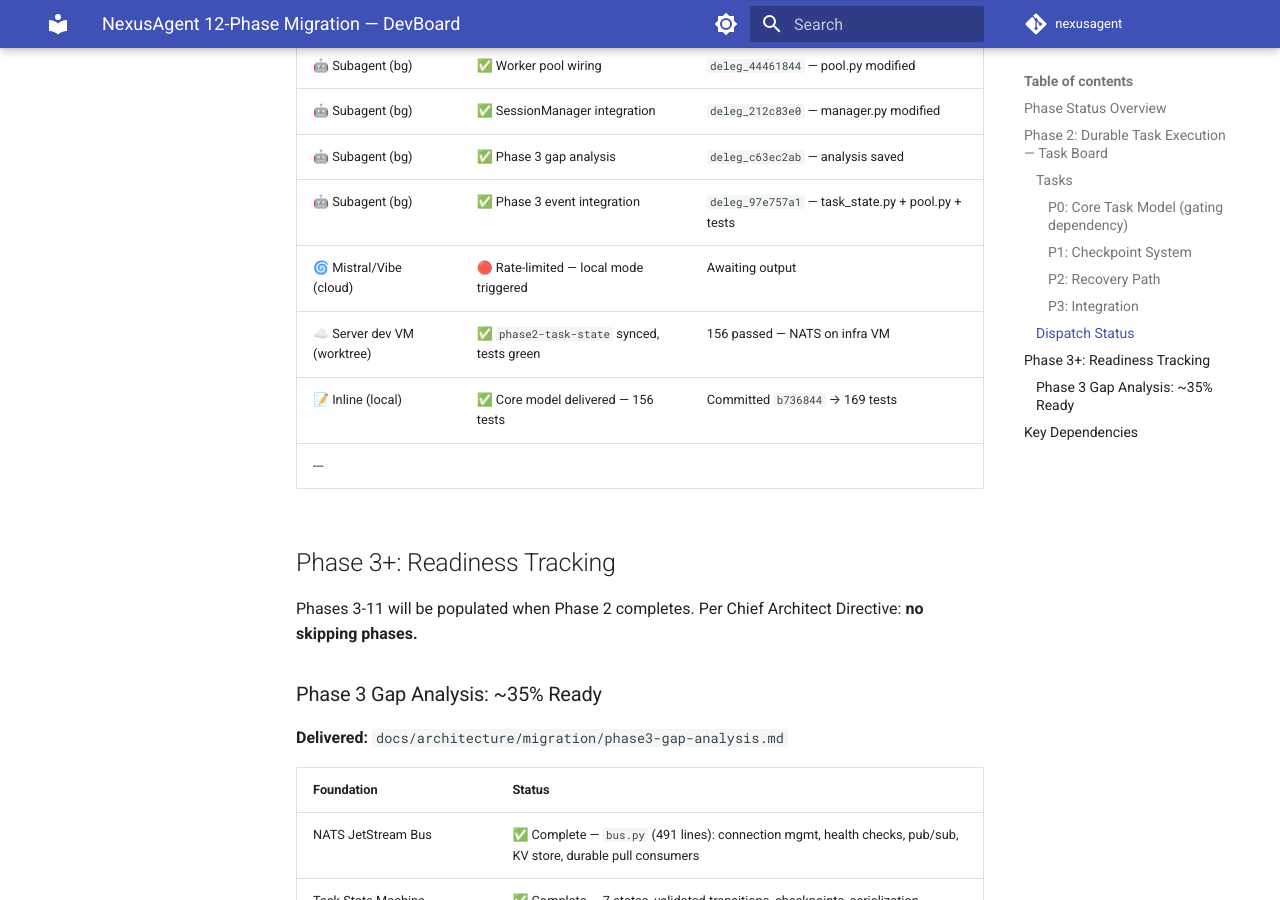
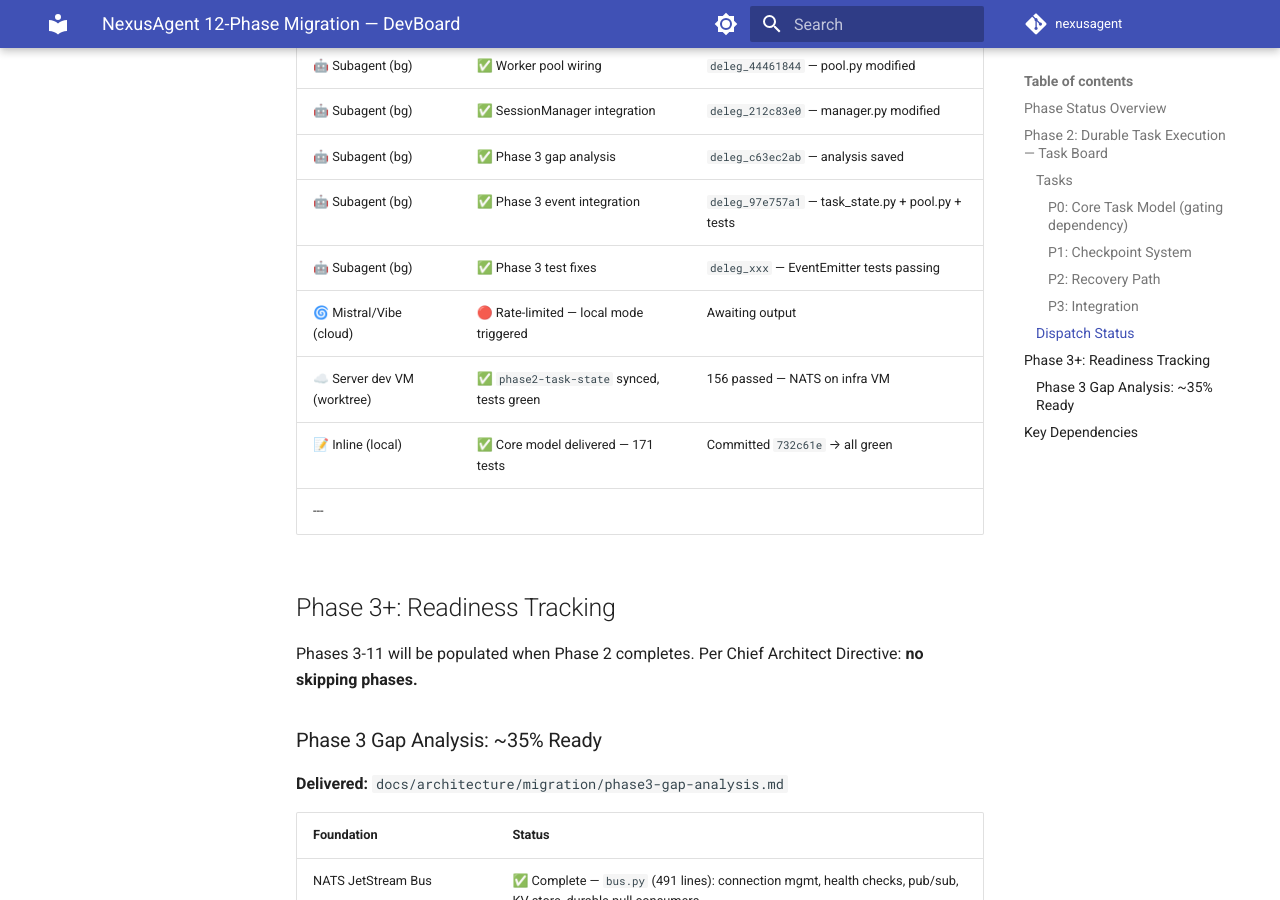
Before and after one commit to stephanos8926-lgtm/NexusAgent, an MkDocs documentation site: the page built from docs/devboard/README.md, in a window 1280 px wide and 900 px high, scrolled down 2852 px. Built offline with MkDocs 1.6.1 and Material for MkDocs 9.7.7, drawn with Linux system fonts in a browser that asks for light colours; comment, search, counter and statistics services are not loaded; the version menu is left out.

Commit message:
docs(devboard): Phase 3 event integration complete — 171 tests passing

```diff
--- a/docs/devboard/README.md
+++ b/docs/devboard/README.md
@@ -66,9 +66,10 @@
 | 🤖 Subagent (bg) | ✅ SessionManager integration | `deleg_212c83e0` — manager.py modified |
 | 🤖 Subagent (bg) | ✅ Phase 3 gap analysis | `deleg_c63ec2ab` — analysis saved |
 | 🤖 Subagent (bg) | ✅ Phase 3 event integration | `deleg_97e757a1` — task_state.py + pool.py + tests |
+| 🤖 Subagent (bg) | ✅ Phase 3 test fixes | `deleg_xxx` — EventEmitter tests passing |
 | 🌀 Mistral/Vibe (cloud) | 🔴 Rate-limited — local mode triggered | Awaiting output |
 | ☁️ Server dev VM (worktree) | ✅ `phase2-task-state` synced, tests green | 156 passed — NATS on infra VM |
-| 📝 Inline (local) | ✅ Core model delivered — 156 tests | Committed `b736844` → 169 tests |
+| 📝 Inline (local) | ✅ Core model delivered — 171 tests | Committed `732c61e` → all green |
 ---
 
 ## Phase 3+: Readiness Tracking
```
